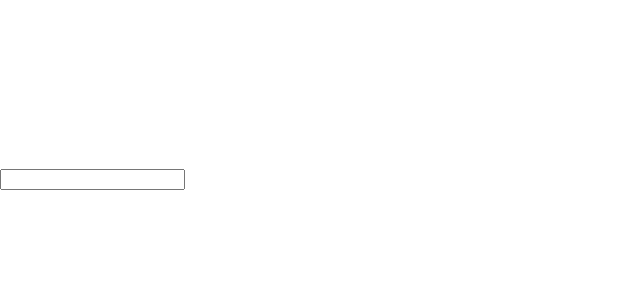
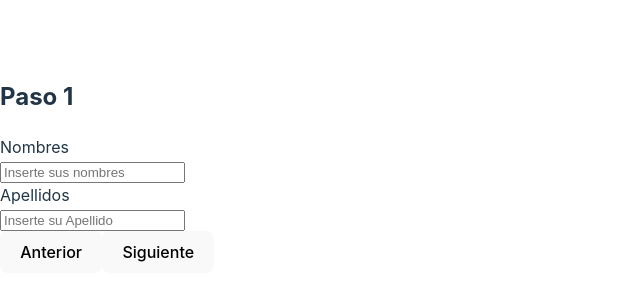
Before and after one commit to Jdavid1002/form-react, a React (Vite) app: page / in a window 1280 px wide. Shown: the part 234-534 px from the top of the page, without its empty margins (0-640 px from the left). Built offline with nearby package versions, Linux system fonts and the light colour scheme.

Commit message:
Add form with logic of reuser

```diff
--- a/src/App.jsx
+++ b/src/App.jsx
@@ -1,16 +1,35 @@
-import { useEffect, useState } from 'react'
+import React from 'react'
+import Form from './components/Form'
 
 import './App.css'
 
 function App() {
 
-  const [Text, setText] = useState('')
+  const inputs = [
+    {
+      label : 'Nombres',
+      placeholder : 'Inserte sus nombres',
+      value : '',
+      type : 'text',
+      name : 'first_name'
+    },
+    {
+      label : 'Apellidos',
+      placeholder : 'Inserte su Apellido',
+      value : '',
+      type : 'text',
+      name : 'last_name'
+    }
+  ]
 
   return (
     <div>
-      {Text}
-      <br />
-      <input type="text" onChange={(e) => setText(e.target.value)} />
+      <Form
+        title='Paso 1'
+        HandleNextFunction={() => console.log('Hola')}
+        HandlePreviuosFunction={() => console.log('Chao')}
+        inputs={inputs}
+      />
     </div>
   )
 }
--- /dev/null
+++ b/src/components/Form.jsx
@@ -0,0 +1,48 @@
+import React, {useState} from 'react'
+import './Form.css'
+
+const Form = ({ title, HandleNextFunction, inputs, HandlePreviuosFunction }) => {
+
+  const [InputsState, setInputsState] = useState(inputs)
+
+  const handleChange = (e) => {
+    const { name, value } = e.target
+
+    const newInputsState = InputsState.map(input => {
+      if (input.name === name) {
+        return {
+          ...input,
+          value : value
+        }
+      }
+      return input
+    })
+    setInputsState(newInputsState)
+  }
+
+  return (
+    <div className='' >
+      <h2> {title} </h2>
+
+      {InputsState.map((input, index) =>
+        <div key={index}>
+          <label>{input.label}</label>
+          <br />
+          <input
+            name={input.name}
+            type={input.type}
+            placeholder={input.placeholder}
+            value={input.value}
+            onChange={(e) => handleChange(e)}
+          />
+        </div>
+      )}
+
+      <button onClick={() => HandlePreviuosFunction() } > Anterior </button>
+      <button onClick={() => HandleNextFunction() } > Siguiente </button>
+
+    </div>
+  );
+}
+
+export default Form;
```
Also changed, not shown: src/components/Form.css (added).
